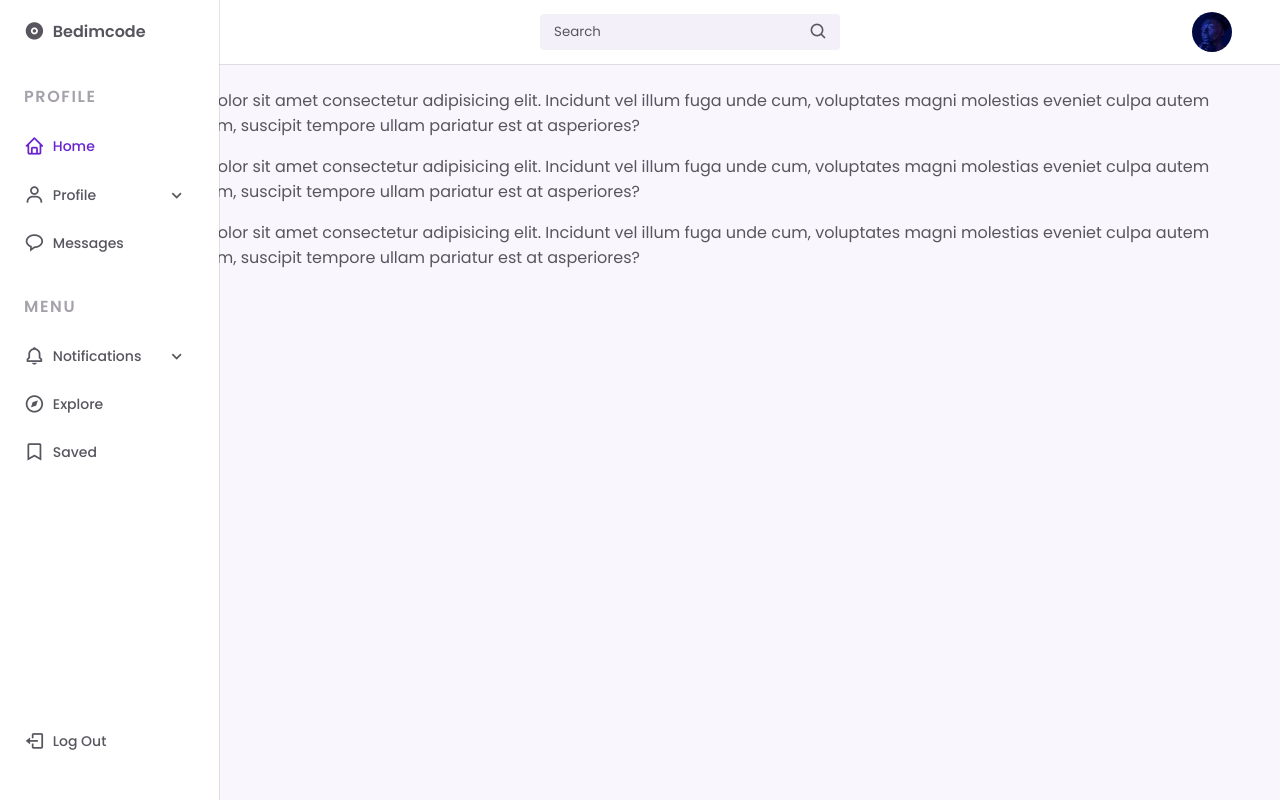
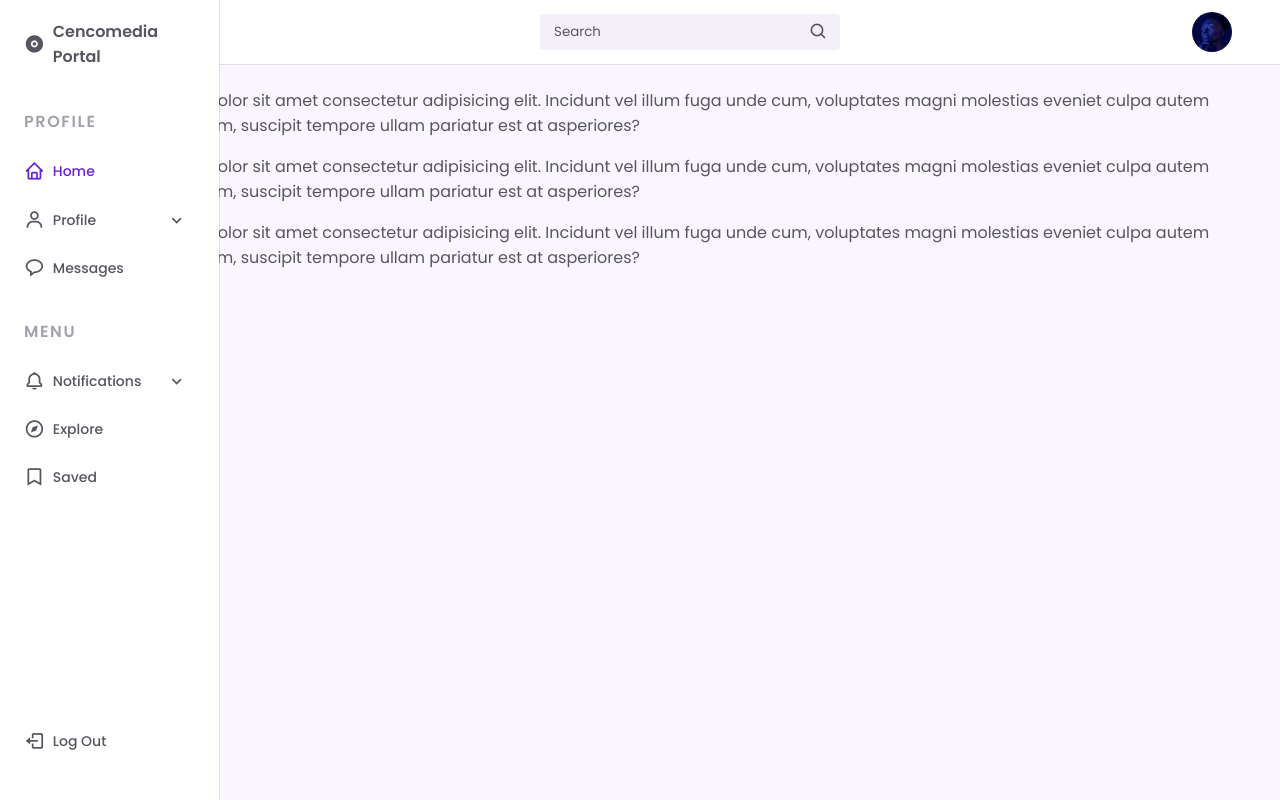
Before and after one commit to alvapr0g/side-bar-portal, a plain HTML site: page index.html in a window 1280 px wide. Drawn offline with nearby package versions, Linux system fonts and the light colour scheme.

Commit message:
Update index.html

```diff
--- a/index.html
+++ b/index.html
@@ -37,7 +37,7 @@
                 <div>
                     <a href="#" class="nav__link nav__logo">
                         <i class='bx bxs-disc nav__icon' ></i>
-                        <span class="nav__logo-name">Bedimcode</span>
+                        <span class="nav__logo-name">Cencomedia Portal</span>
                     </a>
 
                     <div class="nav__list">
```
